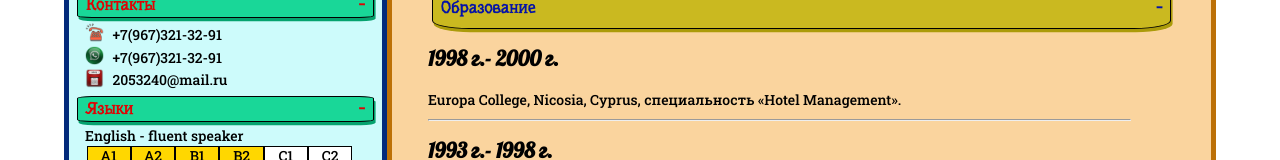
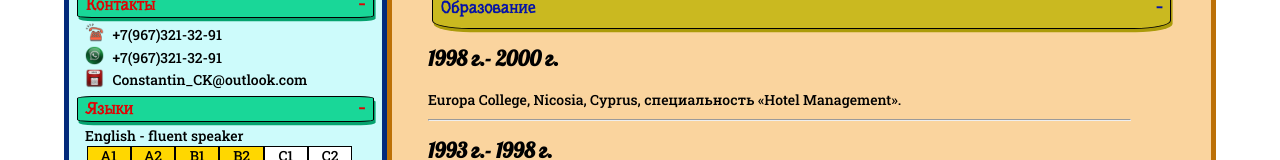
Before and after one commit to ConstCK/SkillFactory-E10, a plain HTML site: page index.html in a window 1280 px wide. Shown: the part 205-365 px from the top of the page. Drawn offline with Linux system fonts and the light colour scheme.

Commit message:
Minor update index.html

```diff
--- a/index.html
+++ b/index.html
@@ -31,7 +31,7 @@
                     </div>
                     <div>
                         <div><img src="/assets/images/Mail-icon.png" alt=""></div>
-                        <div>2053240@mail.ru</div>
+                        <div>Constantin_CK@outlook.com</div>
                     </div>
                 </div>
             </div>
```
